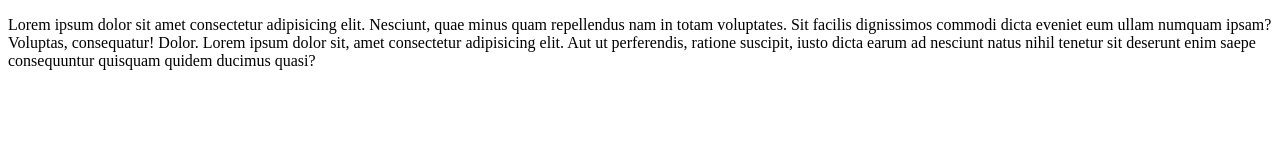
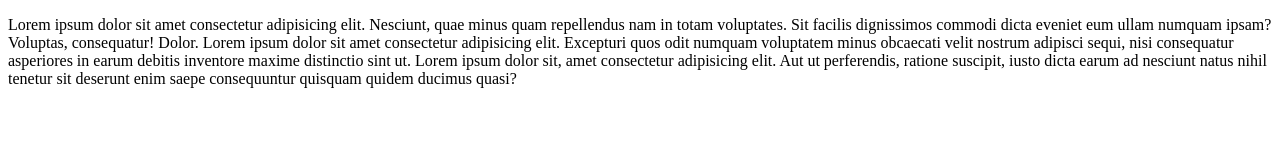
Before and after one commit to DannyDonowitz/proyecto1, a plain HTML site: page index.html in a window 1280 px wide. Drawn offline with Linux system fonts and the light colour scheme.

Commit message:
Nuevo Lorem

```diff
--- a/index.html
+++ b/index.html
@@ -9,6 +9,7 @@
 <body>
     <p>
     Lorem ipsum dolor sit amet consectetur adipisicing elit. Nesciunt, quae minus quam repellendus nam in totam voluptates. Sit facilis dignissimos commodi dicta eveniet eum ullam numquam ipsam? Voluptas, consequatur! Dolor.
+    Lorem ipsum dolor sit amet consectetur adipisicing elit. Excepturi quos odit numquam voluptatem minus obcaecati velit nostrum adipisci sequi, nisi consequatur asperiores in earum debitis inventore maxime distinctio sint ut.
     Lorem ipsum dolor sit, amet consectetur adipisicing elit. Aut ut perferendis, ratione suscipit, iusto dicta earum ad nesciunt natus nihil tenetur sit deserunt enim saepe consequuntur quisquam quidem ducimus quasi?
     </p>
 </body>
```
